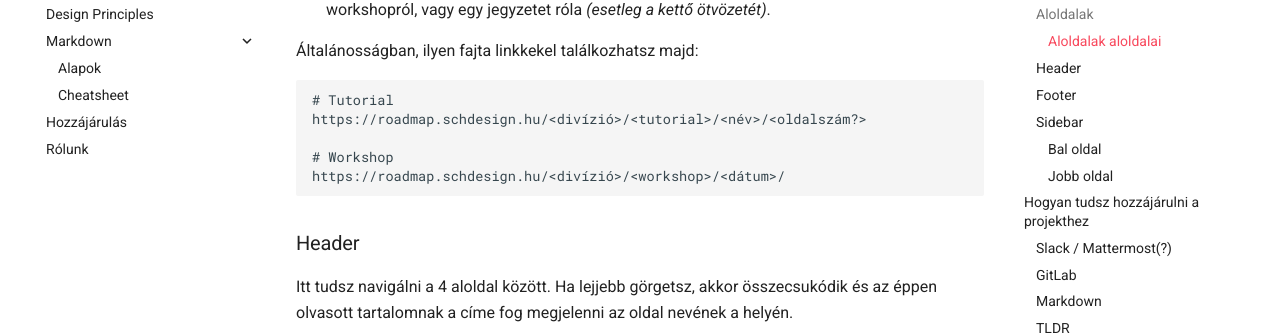
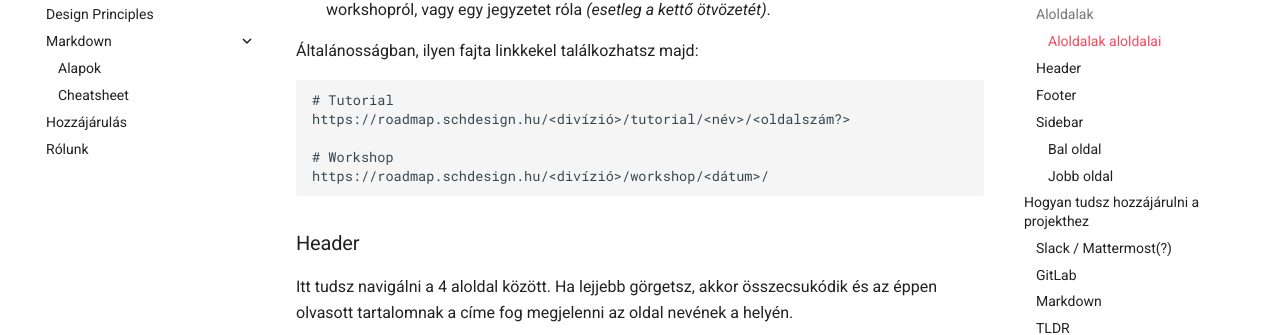
Before and after one commit to simonyiszk/schdesign-roadmap, an MkDocs documentation site: the page built from docs/index.md, in a window 1280 px wide and 900 px high, scrolled down 941 px. Shown: the part 169-504 px from the top of the window. Built offline with MkDocs 1.6.1 and Material for MkDocs 9.7.7, drawn with Linux system fonts in a browser that asks for light colours; comment, search, counter and statistics services are not loaded.

Commit message:
fixed link template

````diff
--- a/docs/index.md
+++ b/docs/index.md
@@ -37,10 +37,10 @@ Az oldal felépítésében próbáltunk arra törekedni, hogy a linkek szépek l
 
 ```text
 # Tutorial
-https://roadmap.schdesign.hu/<divízió>/<tutorial>/<név>/<oldalszám?>
+https://roadmap.schdesign.hu/<divízió>/tutorial/<név>/<oldalszám?>
 
 # Workshop
-https://roadmap.schdesign.hu/<divízió>/<workshop>/<dátum>/
+https://roadmap.schdesign.hu/<divízió>/workshop/<dátum>/
 ```
 
 ### Header
````
